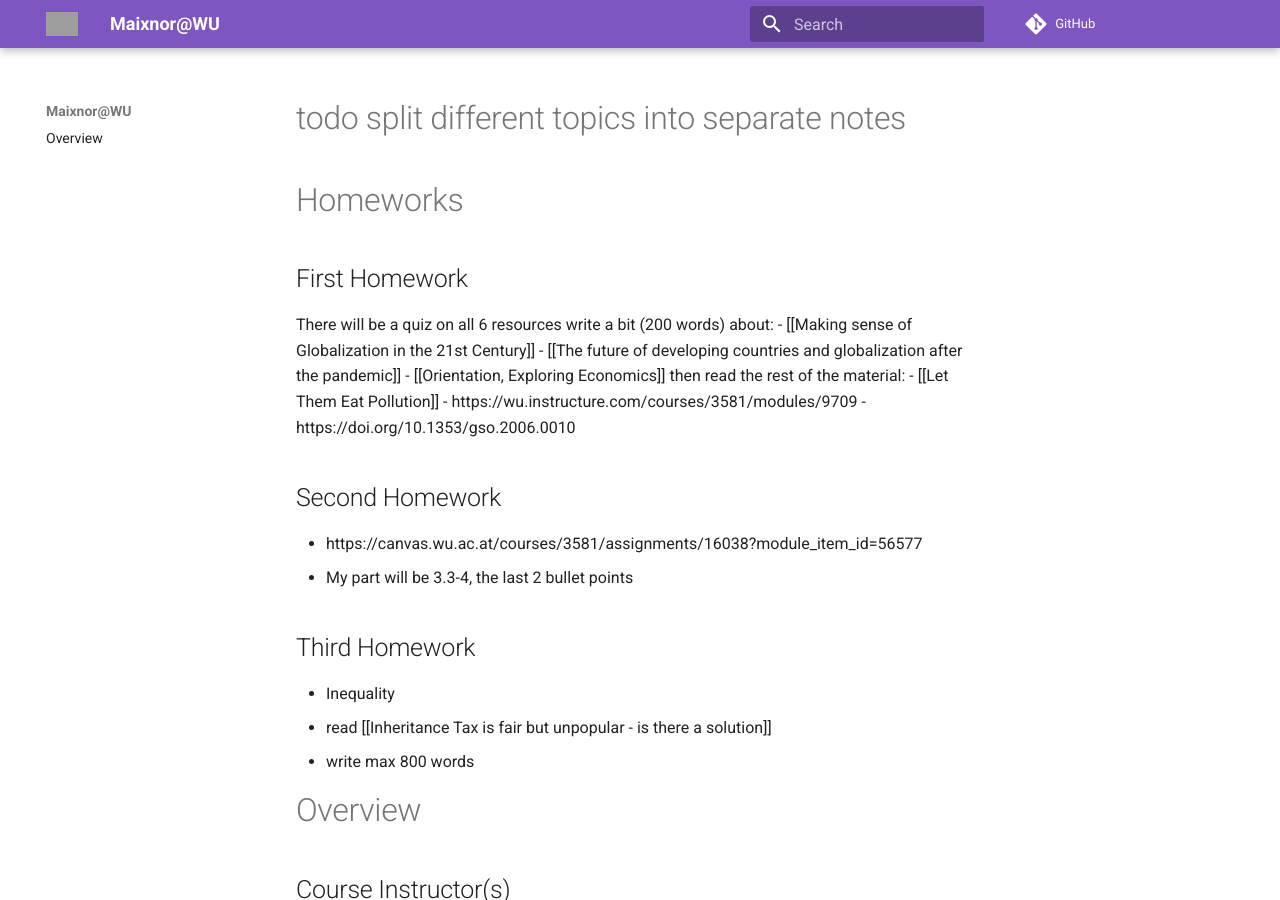
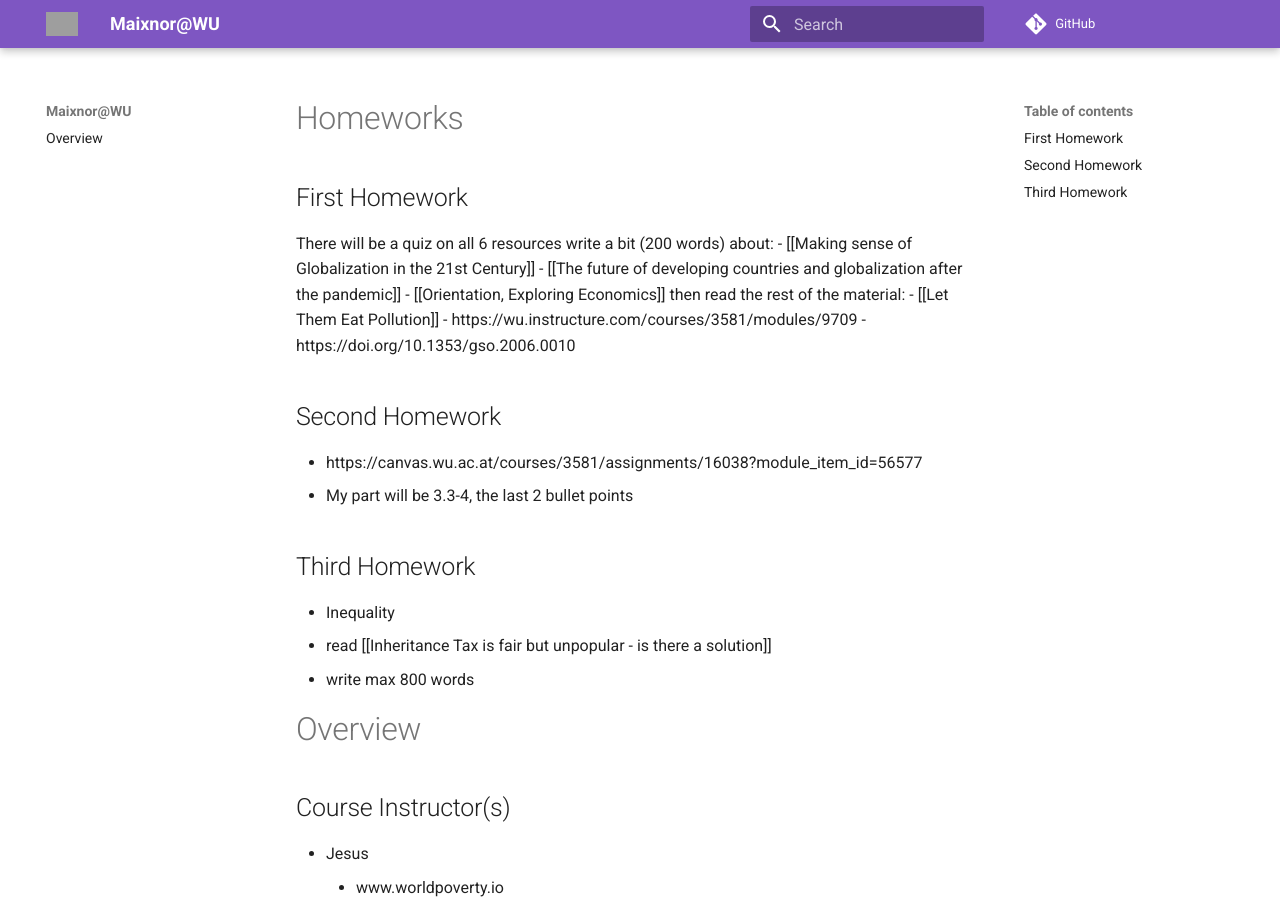
Before and after one commit to maixnor/wu, an MkDocs documentation site: the page built from obsidian/CCBE Contemporary Challenges in Business and Economics.md, in a window 1280 px wide and 900 px high. Built offline with MkDocs 1.6.1 and Material for MkDocs 9.7.7, drawn with Linux system fonts in a browser that asks for light colours; comment, search, counter and statistics services are not loaded; grey boxes are pictures that could not be loaded.

Commit message:
vault backup: 2023-11-22 21:58:56

```diff
--- a/obsidian/CCBE Contemporary Challenges in Business and Economics.md
+++ b/obsidian/CCBE Contemporary Challenges in Business and Economics.md
@@ -1,4 +1,3 @@
-#todo split different topics into separate notes
 # Homeworks
 ## First Homework
 There will be a quiz on all 6 resources
@@ -10,7 +9,6 @@ then read the rest of the material:
 - [[Let Them Eat Pollution]]
 - https://wu.instructure.com/courses/3581/modules/9709
 - https://doi.org/10.1353/gso.2006.0010
-
 ## Second Homework
 - https://canvas.wu.ac.at/courses/3581/assignments/16038?module_item_id=56577
 - My part will be 3.3-4, the last 2 bullet points
@@ -18,7 +16,6 @@ then read the rest of the material:
 - Inequality
 - read [[Inheritance Tax is fair but unpopular - is there a solution]]
 - write max 800 words
-
 # Overview
 ## Course Instructor(s)
  - Jesus
@@ -47,7 +44,6 @@ then read the rest of the material:
 	- multiple choice quizzes
 	- best 5 quizzes are worth up to 6 points (max 30 points)
 - group homework(s)
-
 # Content
 [[Contemporary Problems]]
 [[CCBE Bits and Bobs]]
@@ -57,7 +53,6 @@ then read the rest of the material:
 [[Climate Change, Justice and Policy]]
 [[Climate Friendly Living]]
 [[Inequality]]
-
 # Readings
 - [[Inheritance Tax is fair but unpopular - is there a solution]]
 - [[Climate Change and Discounting the Future A Guide for the Perplexed]]
```
